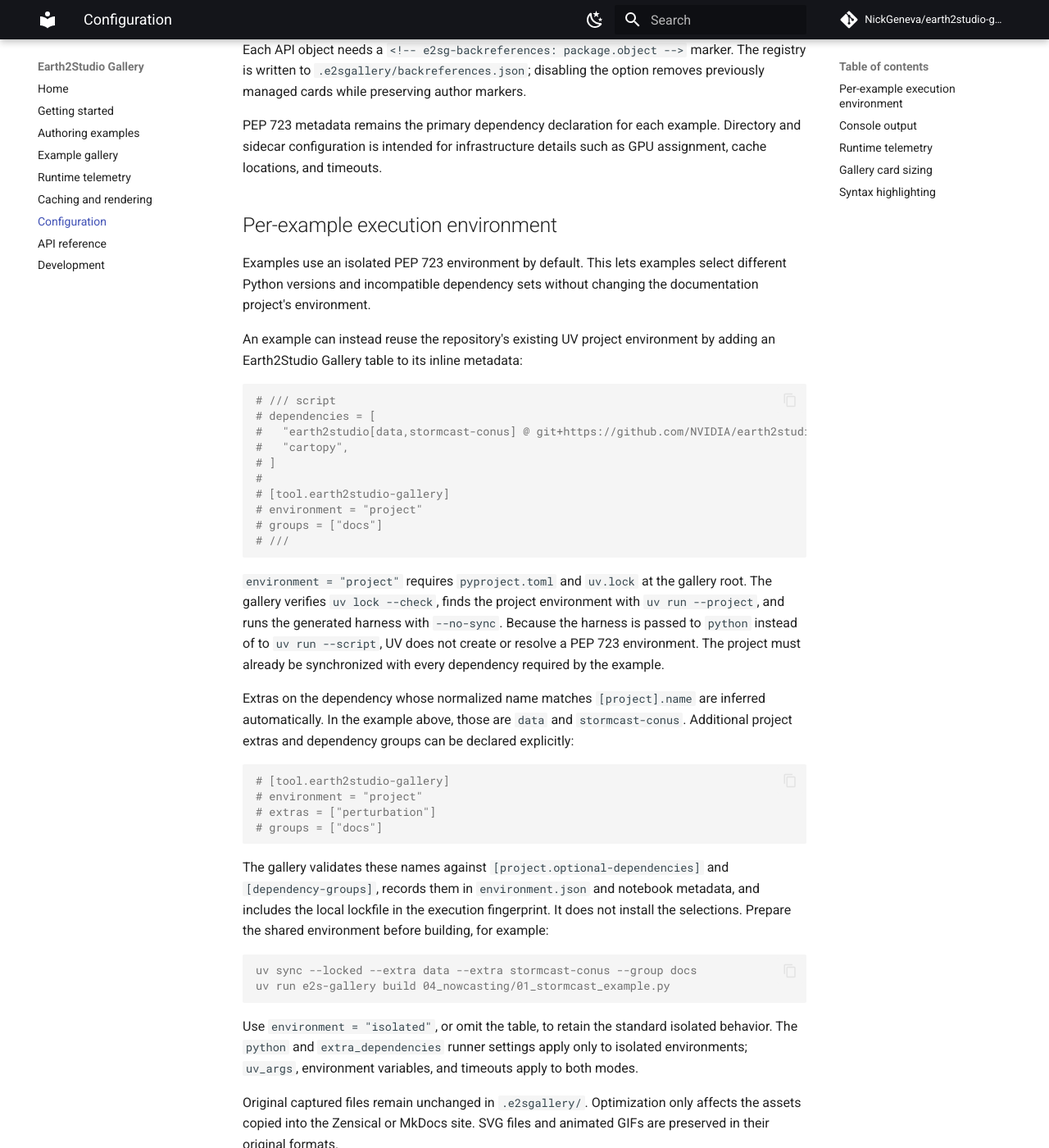
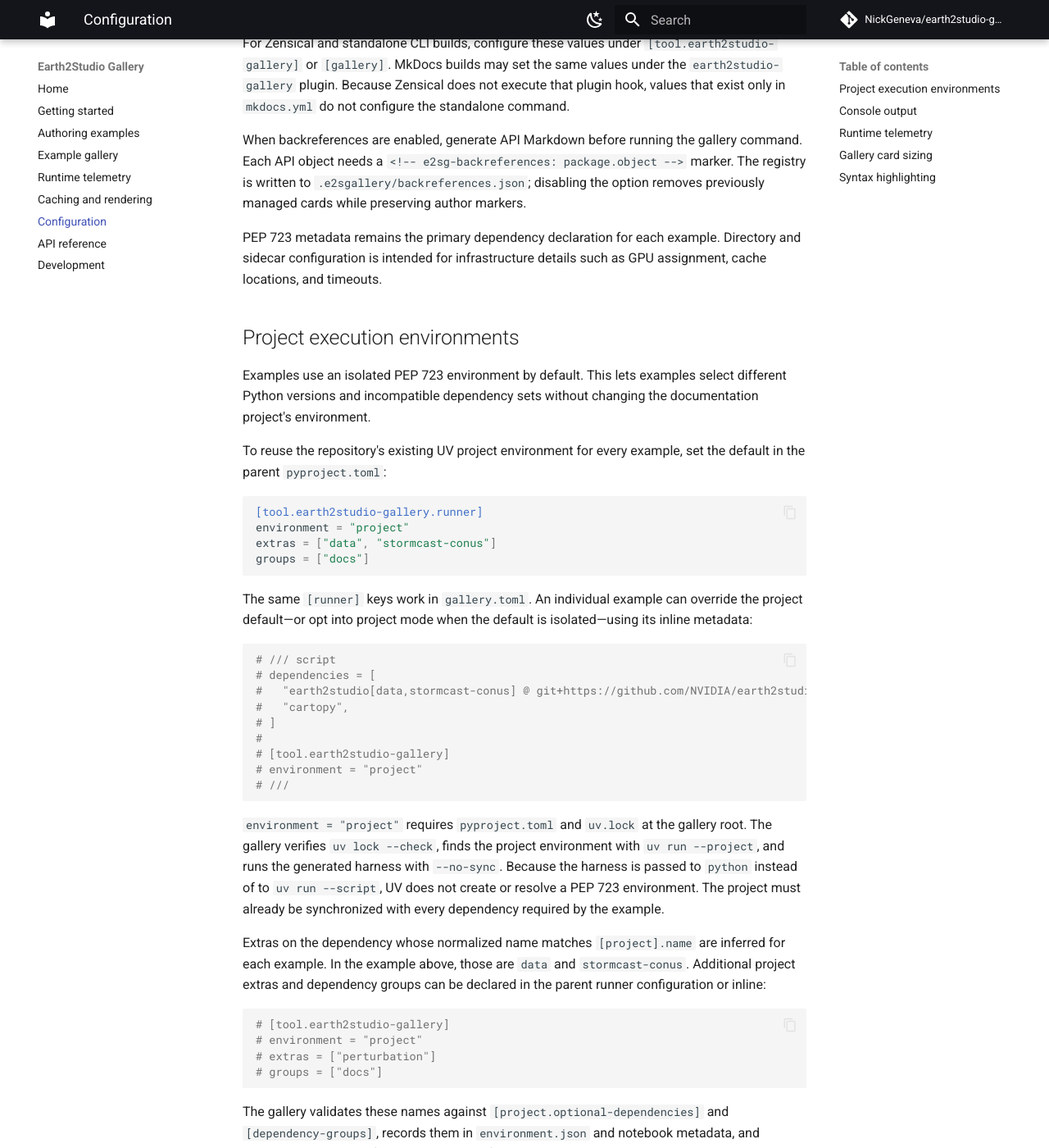
Before and after one commit to NickGeneva/earth2studio-gallery, an MkDocs documentation site: the page built from docs/configuration.md, in a window 1280 px wide and 1400 px high, scrolled down 1846 px. Shown: the whole window at 82% size. Built offline with MkDocs 1.6.1 and Material for MkDocs 9.7.7, drawn with Linux system fonts in a browser that asks for light colours; comment, search, counter and statistics services are not loaded; some of the changed text lies outside the part shown.

Commit message:
Add-project-level-environment-defaults

````diff
--- a/docs/configuration.md
+++ b/docs/configuration.md
@@ -34,6 +34,9 @@
 | `execute` | `stale`, `always`, or `never` execution policy |
 | `jobs` | Concurrent examples; keep at `1` for a single GPU |
 | `timeout` | Maximum seconds for each example |
+| `environment` | Execution mode for examples: `isolated` (default) or `project` |
+| `extras` | Project extras expected in an already-synchronized project environment |
+| `groups` | Dependency groups expected in an already-synchronized project environment |
 | `python` | UV Python request for examples without their own constraint |
 | `extra_dependencies` | Dependencies layered onto inherited example metadata |
 | `uv_args` | Additional arguments passed to `uv run` |
@@ -69,14 +72,24 @@
 and sidecar configuration is intended for infrastructure details such as GPU assignment,
 cache locations, and timeouts.
 
-## Per-example execution environment
+## Project execution environments
 
 Examples use an isolated PEP 723 environment by default. This lets examples select different
 Python versions and incompatible dependency sets without changing the documentation project's
 environment.
 
-An example can instead reuse the repository's existing UV project environment by adding an
-Earth2Studio Gallery table to its inline metadata:
+To reuse the repository's existing UV project environment for every example, set the default in
+the parent `pyproject.toml`:
+
+```toml
+[tool.earth2studio-gallery.runner]
+environment = "project"
+extras = ["data", "stormcast-conus"]
+groups = ["docs"]
+```
+
+The same `[runner]` keys work in `gallery.toml`. An individual example can override the project
+default—or opt into project mode when the default is isolated—using its inline metadata:
 
 ```python
 # /// script
@@ -97,9 +109,9 @@
 of to `uv run --script`, UV does not create or resolve a PEP 723 environment. The project must
 already be synchronized with every dependency required by the example.
 
-Extras on the dependency whose normalized name matches `[project].name` are inferred
-automatically. In the example above, those are `data` and `stormcast-conus`. Additional project
-extras and dependency groups can be declared explicitly:
+Extras on the dependency whose normalized name matches `[project].name` are inferred for each
+example. In the example above, those are `data` and `stormcast-conus`. Additional project extras
+and dependency groups can be declared in the parent runner configuration or inline:
 
 ```python
 # [tool.earth2studio-gallery]
@@ -118,9 +130,10 @@
 uv run e2s-gallery build 04_nowcasting/01_stormcast_example.py
 ```
 
-Use `environment = "isolated"`, or omit the table, to retain the standard isolated behavior.
-The `python` and `extra_dependencies` runner settings apply only to isolated environments;
-`uv_args`, environment variables, and timeouts apply to both modes.
+Use inline `environment = "isolated"` to exempt one example from a project-level default. Omit
+both settings to retain the standard isolated behavior. The `python` and `extra_dependencies`
+runner settings apply only to isolated environments; `uv_args`, environment variables, and
+timeouts apply to both modes.
 
 Original captured files remain unchanged in `.e2sgallery/`. Optimization only affects
 the assets copied into the Zensical or MkDocs site. SVG files and animated GIFs are preserved in
````
Also changed, not shown: other parts of docs/configuration.md (+0 -1 lines), README.md (+12 -3 lines), docs/authoring.md (+5 -4 lines), 4 other files.
